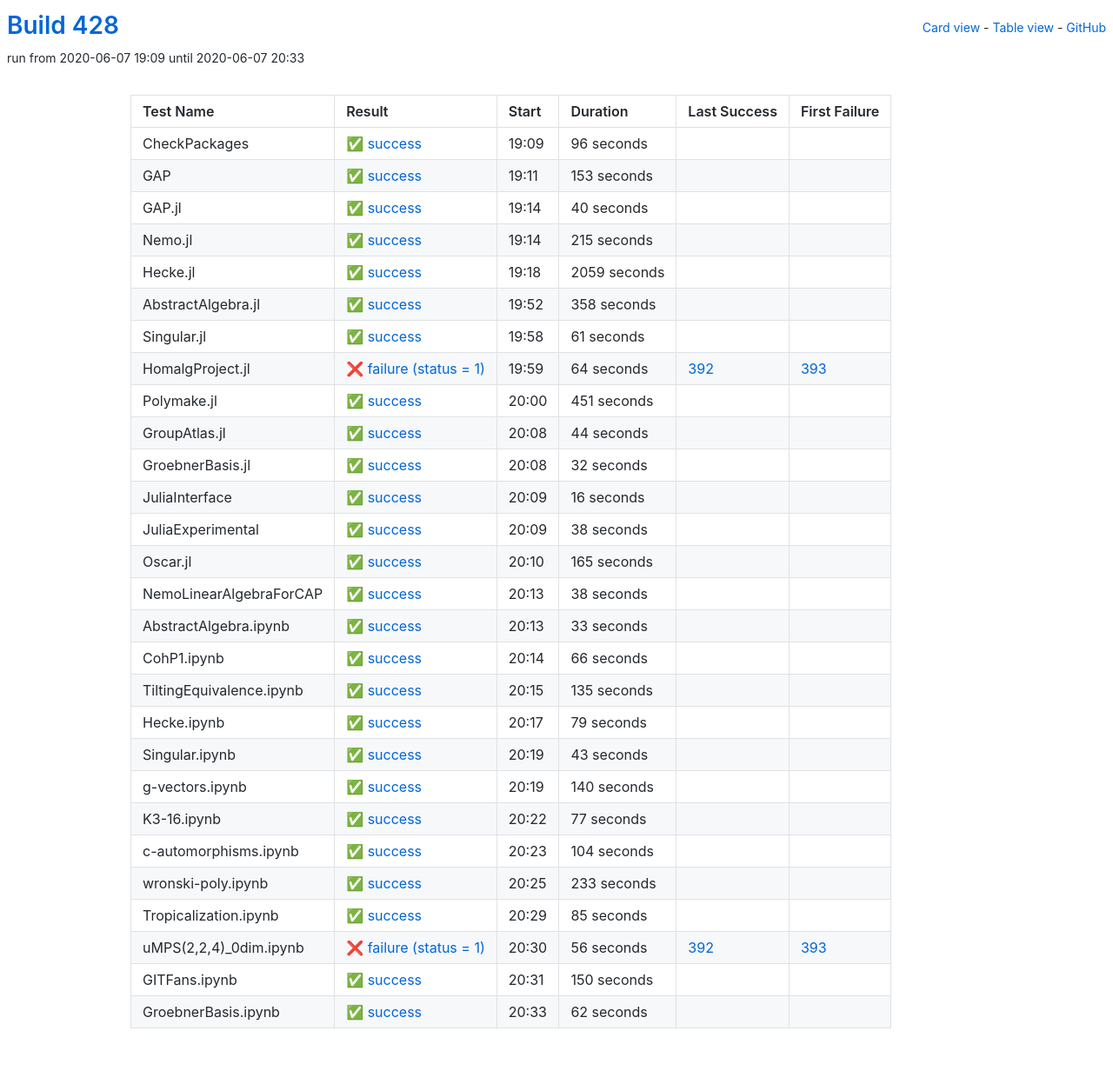
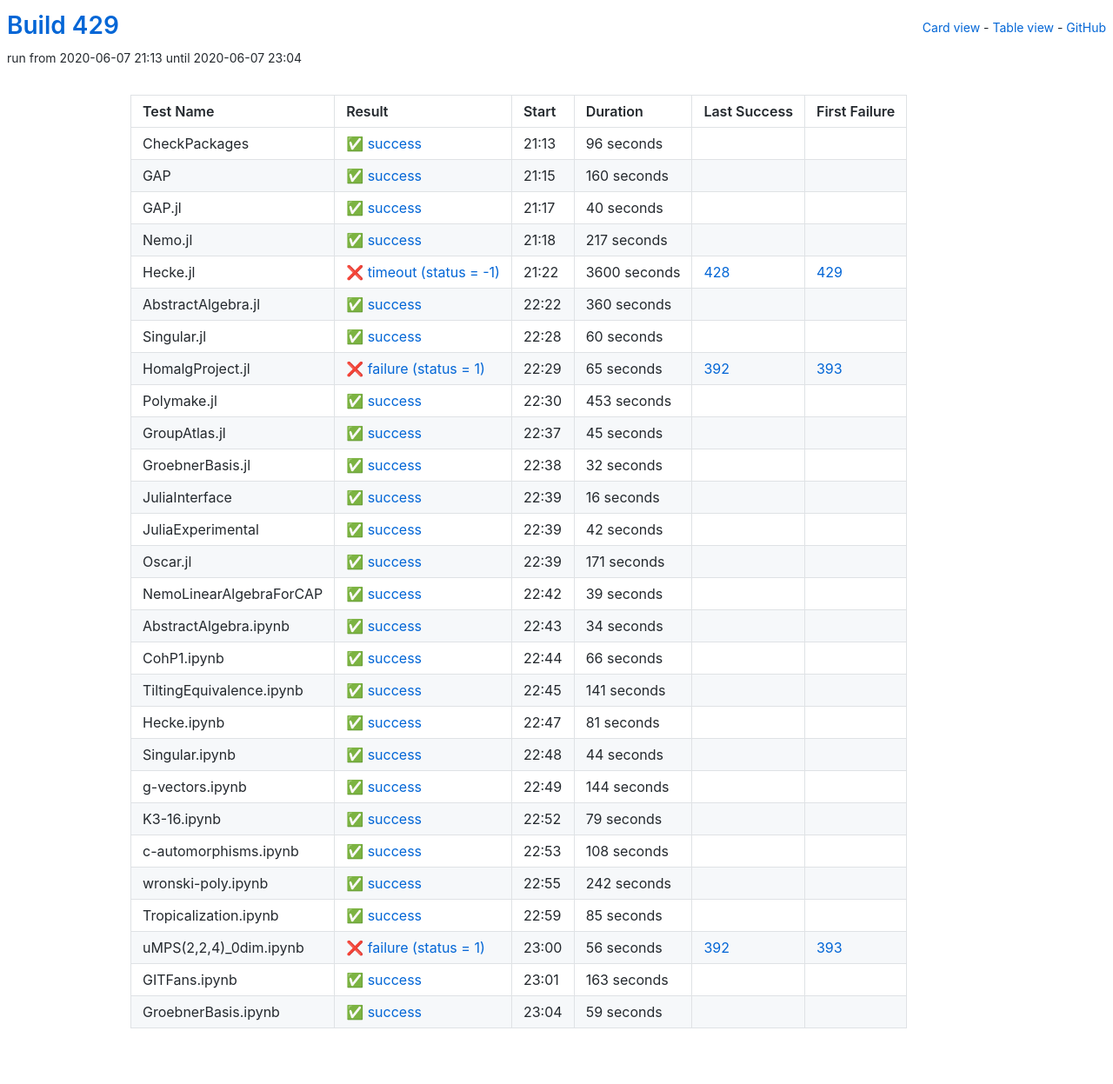
Before and after one commit to oscar-system/oscar-ci-status-1.4, a Jekyll site: the page built from table.html, in a window 1280 px wide. Shown: the whole page at 87% size. Built offline with Jekyll 4.4.1, drawn with Linux system fonts in a browser that asks for light colours.

Commit message:
Build 429

```diff
--- a/_data/ci.yml
+++ b/_data/ci.yml
@@ -1,5 +1,5 @@
-build: 428
-build_url: https://oscarci.mathematik.uni-kl.de/job/oscar-julia-1.4/428/
+build: 429
+build_url: https://oscarci.mathematik.uni-kl.de/job/oscar-julia-1.4/429/
 job: oscar-julia-1.4
 tests:
 - duration: 96
@@ -9,21 +9,21 @@ tests:
   id: checkpackages
   last_success: false
   last_success_url: null
-  log: https://oscarci.mathematik.uni-kl.de/job/oscar-julia-1.4/428/artifact/logs/build-428/CheckPackages.log
+  log: https://oscarci.mathematik.uni-kl.de/job/oscar-julia-1.4/429/artifact/logs/build-429/CheckPackages.log
   name: CheckPackages
-  start: 2020-06-07 19:09
+  start: 2020-06-07 21:13
   status: success
   success: true
-- duration: 153
+- duration: 160
   exitcode: 0
   first_failure: false
   first_failure_url: null
   id: gap
   last_success: false
   last_success_url: null
-  log: https://oscarci.mathematik.uni-kl.de/job/oscar-julia-1.4/428/artifact/logs/build-428/GAP.log
+  log: https://oscarci.mathematik.uni-kl.de/job/oscar-julia-1.4/429/artifact/logs/build-429/GAP.log
   name: GAP
-  start: 2020-06-07 19:11
+  start: 2020-06-07 21:15
   status: success
   success: true
 - duration: 40
@@ -33,93 +33,93 @@ tests:
   id: gap-jl
   last_success: false
   last_success_url: null
-  log: https://oscarci.mathematik.uni-kl.de/job/oscar-julia-1.4/428/artifact/logs/build-428/GAP.jl.log
+  log: https://oscarci.mathematik.uni-kl.de/job/oscar-julia-1.4/429/artifact/logs/build-429/GAP.jl.log
   name: GAP.jl
-  start: 2020-06-07 19:14
+  start: 2020-06-07 21:17
   status: success
   success: true
-- duration: 215
+- duration: 217
   exitcode: 0
   first_failure: false
   first_failure_url: null
   id: nemo-jl
   last_success: false
   last_success_url: null
-  log: https://oscarci.mathematik.uni-kl.de/job/oscar-julia-1.4/428/artifact/logs/build-428/Nemo.jl.log
+  log: https://oscarci.mathematik.uni-kl.de/job/oscar-julia-1.4/429/artifact/logs/build-429/Nemo.jl.log
   name: Nemo.jl
-  start: 2020-06-07 19:14
+  start: 2020-06-07 21:18
   status: success
   success: true
-- duration: 2059
-  exitcode: 0
-  first_failure: false
-  first_failure_url: null
+- duration: 3600
+  exitcode: -1
+  first_failure: 429
+  first_failure_url: https://oscarci.mathematik.uni-kl.de/job/oscar-julia-1.4/429/
   id: hecke-jl
-  last_success: false
-  last_success_url: null
-  log: https://oscarci.mathematik.uni-kl.de/job/oscar-julia-1.4/428/artifact/logs/build-428/Hecke.jl.log
+  last_success: 428
+  last_success_url: https://oscarci.mathematik.uni-kl.de/job/oscar-julia-1.4/428/
+  log: https://oscarci.mathematik.uni-kl.de/job/oscar-julia-1.4/429/artifact/logs/build-429/Hecke.jl.log
   name: Hecke.jl
-  start: 2020-06-07 19:18
-  status: success
-  success: true
-- duration: 358
+  start: 2020-06-07 21:22
+  status: timeout
+  success: false
+- duration: 360
   exitcode: 0
   first_failure: false
   first_failure_url: null
   id: abstractalgebra-jl
   last_success: false
   last_success_url: null
-  log: https://oscarci.mathematik.uni-kl.de/job/oscar-julia-1.4/428/artifact/logs/build-428/AbstractAlgebra.jl.log
+  log: https://oscarci.mathematik.uni-kl.de/job/oscar-julia-1.4/429/artifact/logs/build-429/AbstractAlgebra.jl.log
   name: AbstractAlgebra.jl
-  start: 2020-06-07 19:52
+  start: 2020-06-07 22:22
   status: success
   success: true
-- duration: 61
+- duration: 60
   exitcode: 0
   first_failure: false
   first_failure_url: null
   id: singular-jl
   last_success: false
   last_success_url: null
-  log: https://oscarci.mathematik.uni-kl.de/job/oscar-julia-1.4/428/artifact/logs/build-428/Singular.jl.log
+  log: https://oscarci.mathematik.uni-kl.de/job/oscar-julia-1.4/429/artifact/logs/build-429/Singular.jl.log
   name: Singular.jl
-  start: 2020-06-07 19:58
+  start: 2020-06-07 22:28
   status: success
   success: true
-- duration: 64
+- duration: 65
   exitcode: 1
   first_failure: 393
   first_failure_url: https://oscarci.mathematik.uni-kl.de/job/oscar-julia-1.4/393/
   id: homalgproject-jl
   last_success: 392
   last_success_url: https://oscarci.mathematik.uni-kl.de/job/oscar-julia-1.4/392/
-  log: https://oscarci.mathematik.uni-kl.de/job/oscar-julia-1.4/428/artifact/logs/build-428/HomalgProject.jl.log
+  log: https://oscarci.mathematik.uni-kl.de/job/oscar-julia-1.4/429/artifact/logs/build-429/HomalgProject.jl.log
   name: HomalgProject.jl
-  start: 2020-06-07 19:59
+  start: 2020-06-07 22:29
   status: failure
   success: false
-- duration: 451
+- duration: 453
   exitcode: 0
   first_failure: false
   first_failure_url: null
   id: polymake-jl
   last_success: false
   last_success_url: null
-  log: https://oscarci.mathematik.uni-kl.de/job/oscar-julia-1.4/428/artifact/logs/build-428/Polymake.jl.log
+  log: https://oscarci.mathematik.uni-kl.de/job/oscar-julia-1.4/429/artifact/logs/build-429/Polymake.jl.log
   name: Polymake.jl
-  start: 2020-06-07 20:00
+  start: 2020-06-07 22:30
   status: success
   success: true
-- duration: 44
+- duration: 45
   exitcode: 0
   first_failure: false
   first_failure_url: null
   id: groupatlas-jl
   last_success: false
   last_success_url: null
-  log: https://oscarci.mathematik.uni-kl.de/job/oscar-julia-1.4/428/artifact/logs/build-428/GroupAtlas.jl.log
+  log: https://oscarci.mathematik.uni-kl.de/job/oscar-julia-1.4/429/artifact/logs/build-429/GroupAtlas.jl.log
   name: GroupAtlas.jl
-  start: 2020-06-07 20:08
+  start: 2020-06-07 22:37
   status: success
   success: true
 - duration: 32
@@ -129,9 +129,9 @@ tests:
   id: groebnerbasis-jl
   last_success: false
   last_success_url: null
-  log: https://oscarci.mathematik.uni-kl.de/job/oscar-julia-1.4/428/artifact/logs/build-428/GroebnerBasis.jl.log
+  log: https://oscarci.mathematik.uni-kl.de/job/oscar-julia-1.4/429/artifact/logs/build-429/GroebnerBasis.jl.log
   name: GroebnerBasis.jl
-  start: 2020-06-07 20:08
+  start: 2020-06-07 22:38
   status: success
   success: true
 - duration: 16
@@ -141,57 +141,57 @@ tests:
   id: juliainterface
   last_success: false
   last_success_url: null
-  log: https://oscarci.mathematik.uni-kl.de/job/oscar-julia-1.4/428/artifact/logs/build-428/JuliaInterface.log
+  log: https://oscarci.mathematik.uni-kl.de/job/oscar-julia-1.4/429/artifact/logs/build-429/JuliaInterface.log
   name: JuliaInterface
-  start: 2020-06-07 20:09
+  start: 2020-06-07 22:39
   status: success
   success: true
-- duration: 38
+- duration: 42
   exitcode: 0
   first_failure: false
   first_failure_url: null
   id: juliaexperimental
   last_success: false
   last_success_url: null
-  log: https://oscarci.mathematik.uni-kl.de/job/oscar-julia-1.4/428/artifact/logs/build-428/JuliaExperimental.log
+  log: https://oscarci.mathematik.uni-kl.de/job/oscar-julia-1.4/429/artifact/logs/build-429/JuliaExperimental.log
   name: JuliaExperimental
-  start: 2020-06-07 20:09
+  start: 2020-06-07 22:39
   status: success
   success: true
-- duration: 165
+- duration: 171
   exitcode: 0
   first_failure: false
   first_failure_url: null
   id: oscar-jl
   last_success: false
   last_success_url: null
-  log: https://oscarci.mathematik.uni-kl.de/job/oscar-julia-1.4/428/artifact/logs/build-428/Oscar.jl.log
+  log: https://oscarci.mathematik.uni-kl.de/job/oscar-julia-1.4/429/artifact/logs/build-429/Oscar.jl.log
   name: Oscar.jl
-  start: 2020-06-07 20:10
+  start: 2020-06-07 22:39
   status: success
   success: true
-- duration: 38
+- duration: 39
   exitcode: 0
   first_failure: false
   first_failure_url: null
   id: nemolinearalgebraforcap
   last_success: false
   last_success_url: null
-  log: https://oscarci.mathematik.uni-kl.de/job/oscar-julia-1.4/428/artifact/logs/build-428/NemoLinearAlgebraForCAP.log
+  log: https://oscarci.mathematik.uni-kl.de/job/oscar-julia-1.4/429/artifact/logs/build-429/NemoLinearAlgebraForCAP.log
   name: NemoLinearAlgebraForCAP
-  start: 2020-06-07 20:13
+  start: 2020-06-07 22:42
   status: success
   success: true
-- duration: 33
+- duration: 34
   exitcode: 0
   first_failure: false
   first_failure_url: null
   id: abstractalgebra-ipynb
   last_success: false
   last_success_url: null
-  log: https://oscarci.mathematik.uni-kl.de/job/oscar-julia-1.4/428/artifact/logs/build-428/AbstractAlgebra.ipynb.log
+  log: https://oscarci.mathematik.uni-kl.de/job/oscar-julia-1.4/429/artifact/logs/build-429/AbstractAlgebra.ipynb.log
   name: AbstractAlgebra.ipynb
-  start: 2020-06-07 20:13
+  start: 2020-06-07 22:43
   status: success
   success: true
 - duration: 66
@@ -201,93 +201,93 @@ tests:
   id: cohp1-ipynb
   last_success: false
   last_success_url: null
-  log: https://oscarci.mathematik.uni-kl.de/job/oscar-julia-1.4/428/artifact/logs/build-428/CohP1.ipynb.log
+  log: https://oscarci.mathematik.uni-kl.de/job/oscar-julia-1.4/429/artifact/logs/build-429/CohP1.ipynb.log
   name: CohP1.ipynb
-  start: 2020-06-07 20:14
+  start: 2020-06-07 22:44
   status: success
   success: true
-- duration: 135
+- duration: 141
   exitcode: 0
   first_failure: false
   first_failure_url: null
   id: tiltingequivalence-ipynb
   last_success: false
   last_success_url: null
-  log: https://oscarci.mathematik.uni-kl.de/job/oscar-julia-1.4/428/artifact/logs/build-428/TiltingEquivalence.ipynb.log
+  log: https://oscarci.mathematik.uni-kl.de/job/oscar-julia-1.4/429/artifact/logs/build-429/TiltingEquivalence.ipynb.log
   name: TiltingEquivalence.ipynb
-  start: 2020-06-07 20:15
+  start: 2020-06-07 22:45
+  status: success
+  success: true
+- duration: 81
+  exitcode: 0
+  first_failure: false
+  first_failure_url: null
+  id: hecke-ipynb
+  last_success: false
+  last_success_url: null
+  log: https://oscarci.mathematik.uni-kl.de/job/oscar-julia-1.4/429/artifact/logs/build-429/Hecke.ipynb.log
+  name: Hecke.ipynb
+  start: 2020-06-07 22:47
+  status: success
+  success: true
+- duration: 44
+  exitcode: 0
+  first_failure: false
+  first_failure_url: null
+  id: singular-ipynb
+  last_success: false
+  last_success_url: null
+  log: https://oscarci.mathematik.uni-kl.de/job/oscar-julia-1.4/429/artifact/logs/build-429/Singular.ipynb.log
+  name: Singular.ipynb
+  start: 2020-06-07 22:48
+  status: success
+  success: true
+- duration: 144
+  exitcode: 0
+  first_failure: false
+  first_failure_url: null
+  id: g-vectors-ipynb
+  last_success: false
+  last_success_url: null
+  log: https://oscarci.mathematik.uni-kl.de/job/oscar-julia-1.4/429/artifact/logs/build-429/g-vectors.ipynb.log
+  name: g-vectors.ipynb
+  start: 2020-06-07 22:49
   status: success
   success: true
 - duration: 79
   exitcode: 0
   first_failure: false
   first_failure_url: null
-  id: hecke-ipynb
-  last_success: false
-  last_success_url: null
-  log: https://oscarci.mathematik.uni-kl.de/job/oscar-julia-1.4/428/artifact/logs/build-428/Hecke.ipynb.log
-  name: Hecke.ipynb
-  start: 2020-06-07 20:17
-  status: success
-  success: true
-- duration: 43
-  exitcode: 0
-  first_failure: false
-  first_failure_url: null
-  id: singular-ipynb
-  last_success: false
-  last_success_url: null
-  log: https://oscarci.mathematik.uni-kl.de/job/oscar-julia-1.4/428/artifact/logs/build-428/Singular.ipynb.log
-  name: Singular.ipynb
-  start: 2020-06-07 20:19
-  status: success
-  success: true
-- duration: 140
-  exitcode: 0
-  first_failure: false
-  first_failure_url: null
-  id: g-vectors-ipynb
-  last_success: false
-  last_success_url: null
-  log: https://oscarci.mathematik.uni-kl.de/job/oscar-julia-1.4/428/artifact/logs/build-428/g-vectors.ipynb.log
-  name: g-vectors.ipynb
-  start: 2020-06-07 20:19
-  status: success
-  success: true
-- duration: 77
-  exitcode: 0
-  first_failure: false
-  first_failure_url: null
   id: k3-16-ipynb
   last_success: false
   last_success_url: null
-  log: https://oscarci.mathematik.uni-kl.de/job/oscar-julia-1.4/428/artifact/logs/build-428/K3-16.ipynb.log
+  log: https://oscarci.mathematik.uni-kl.de/job/oscar-julia-1.4/429/artifact/logs/build-429/K3-16.ipynb.log
   name: K3-16.ipynb
-  start: 2020-06-07 20:22
+  start: 2020-06-07 22:52
   status: success
   success: true
-- duration: 104
+- duration: 108
   exitcode: 0
   first_failure: false
   first_failure_url: null
   id: c-automorphisms-ipynb
   last_success: false
   last_success_url: null
-  log: https://oscarci.mathematik.uni-kl.de/job/oscar-julia-1.4/428/artifact/logs/build-428/c-automorphisms.ipynb.log
+  log: https://oscarci.mathematik.uni-kl.de/job/oscar-julia-1.4/429/artifact/logs/build-429/c-automorphisms.ipynb.log
   name: c-automorphisms.ipynb
-  start: 2020-06-07 20:23
+  start: 2020-06-07 22:53
   status: success
   success: true
-- duration: 233
+- duration: 242
   exitcode: 0
   first_failure: false
   first_failure_url: null
   id: wronski-poly-ipynb
   last_success: false
   last_success_url: null
-  log: https://oscarci.mathematik.uni-kl.de/job/oscar-julia-1.4/428/artifact/logs/build-428/wronski-poly.ipynb.log
+  log: https://oscarci.mathematik.uni-kl.de/job/oscar-julia-1.4/429/artifact/logs/build-429/wronski-poly.ipynb.log
   name: wronski-poly.ipynb
-  start: 2020-06-07 20:25
+  start: 2020-06-07 22:55
   status: success
   success: true
 - duration: 85
@@ -297,9 +297,9 @@ tests:
   id: tropicalization-ipynb
   last_success: false
   last_success_url: null
-  log: https://oscarci.mathematik.uni-kl.de/job/oscar-julia-1.4/428/artifact/logs/build-428/Tropicalization.ipynb.log
+  log: https://oscarci.mathematik.uni-kl.de/job/oscar-julia-1.4/429/artifact/logs/build-429/Tropicalization.ipynb.log
   name: Tropicalization.ipynb
-  start: 2020-06-07 20:29
+  start: 2020-06-07 22:59
   status: success
   success: true
 - duration: 56
@@ -309,32 +309,32 @@ tests:
   id: umps-2-2-4-0dim-ipynb
   last_success: 392
   last_success_url: https://oscarci.mathematik.uni-kl.de/job/oscar-julia-1.4/392/
-  log: https://oscarci.mathematik.uni-kl.de/job/oscar-julia-1.4/428/artifact/logs/build-428/uMPS-2-2-4-_0dim.ipynb.log
+  log: https://oscarci.mathematik.uni-kl.de/job/oscar-julia-1.4/429/artifact/logs/build-429/uMPS-2-2-4-_0dim.ipynb.log
   name: uMPS(2,2,4)_0dim.ipynb
-  start: 2020-06-07 20:30
+  start: 2020-06-07 23:00
   status: failure
   success: false
-- duration: 150
+- duration: 163
   exitcode: 0
   first_failure: false
   first_failure_url: null
   id: gitfans-ipynb
   last_success: false
   last_success_url: null
-  log: https://oscarci.mathematik.uni-kl.de/job/oscar-julia-1.4/428/artifact/logs/build-428/GITFans.ipynb.log
+  log: https://oscarci.mathematik.uni-kl.de/job/oscar-julia-1.4/429/artifact/logs/build-429/GITFans.ipynb.log
   name: GITFans.ipynb
-  start: 2020-06-07 20:31
+  start: 2020-06-07 23:01
   status: success
   success: true
-- duration: 62
+- duration: 59
   exitcode: 0
   first_failure: false
   first_failure_url: null
   id: groebnerbasis-ipynb
   last_success: false
   last_success_url: null
-  log: https://oscarci.mathematik.uni-kl.de/job/oscar-julia-1.4/428/artifact/logs/build-428/GroebnerBasis.ipynb.log
+  log: https://oscarci.mathematik.uni-kl.de/job/oscar-julia-1.4/429/artifact/logs/build-429/GroebnerBasis.ipynb.log
   name: GroebnerBasis.ipynb
-  start: 2020-06-07 20:33
+  start: 2020-06-07 23:04
   status: success
   success: true
```
Also changed, not shown: README.md.
